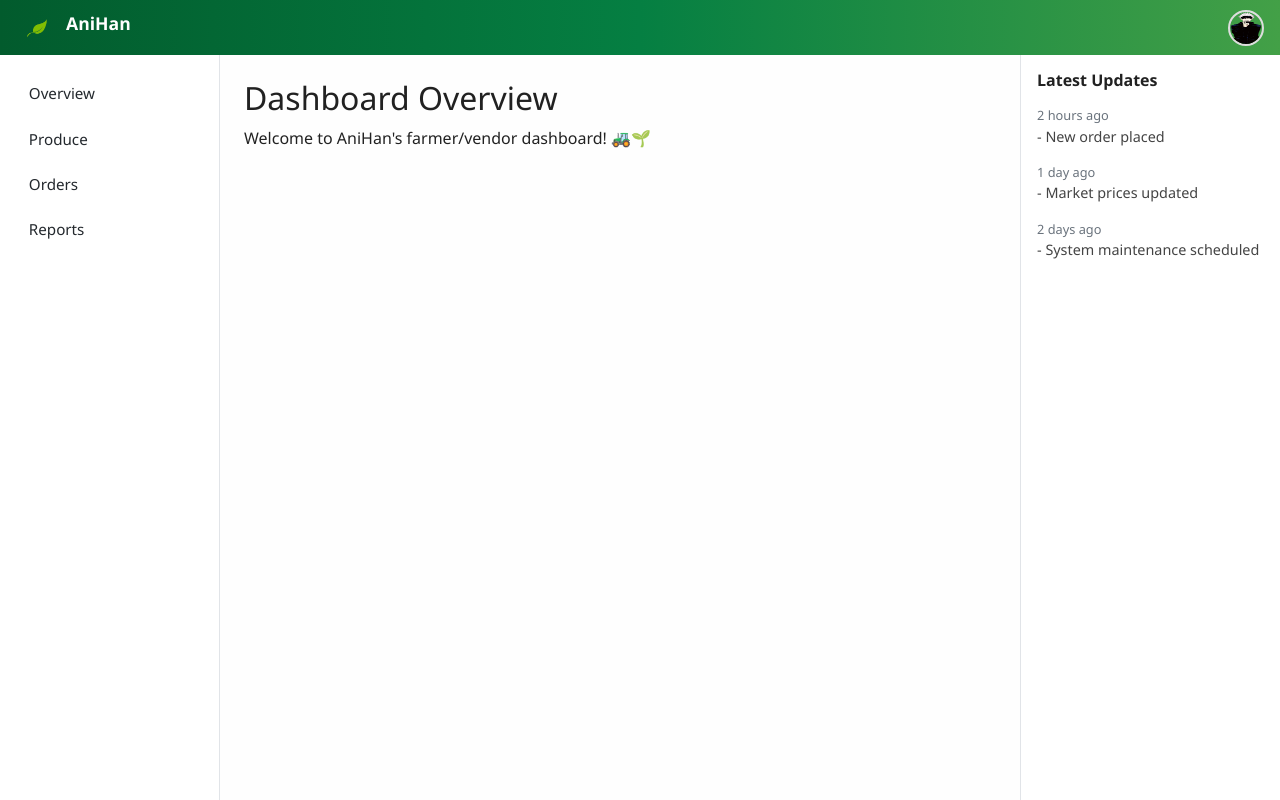
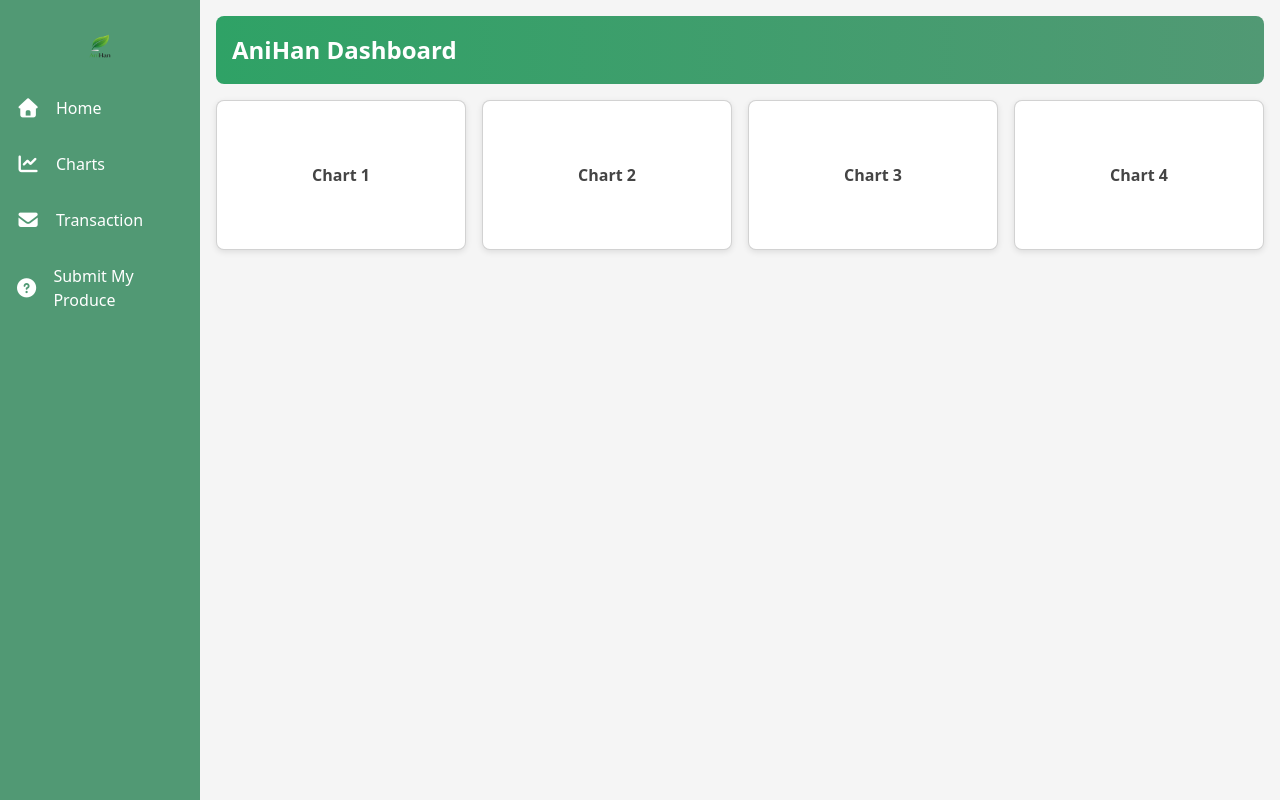
Before and after one commit to chrisverdad/AniHan, a Vue app: page /dash in a window 1280 px wide. Built offline with nearby package versions, Linux system fonts and the light colour scheme.

Commit message:
dashboard design

```diff
--- a/package.json
+++ b/package.json
@@ -14,6 +14,7 @@
     "format": "prettier --write src/"
   },
   "dependencies": {
+    "@fortawesome/fontawesome-free": "^7.0.1",
     "@vercel/speed-insights": "^1.2.0",
     "bootstrap": "^5.3.7",
     "pinia": "^3.0.3",
--- a/src/router/index.js
+++ b/src/router/index.js
@@ -8,6 +8,9 @@
 import RegisterFarmerView from '../views/RegisterFarmerView.vue'
 import RegisterPublicView from '../views/RegisterPublicView.vue'
 import RegisterAdminView from '../views/RegisterAdminView.vue'
+
+// Icons
+import '@fortawesome/fontawesome-free/css/all.min.css'
 
 const routes = [
   {
--- a/src/views/DashboardView.vue
+++ b/src/views/DashboardView.vue
@@ -1,198 +1,173 @@
 <template>
   <div class="dashboard">
-    <!-- Header -->
-    <header class="header">
-      <!-- Left: Logo -->
-      <div class="logo">
-        <img src="@/assets/images/logo.png" alt="AniHan Logo" />
-        <h1>AniHan</h1>
+    <!-- Sidebar / Top Navigation -->
+    <aside class="sidebar">
+      <img src="@/assets/images/anihan.png" alt="AniHan Logo" class="logo" />
+      <ul>
+        <li><i class="fas fa-home"></i><span>Home</span></li>
+        <li><i class="fas fa-chart-line"></i><span>Charts</span></li>
+        <li><i class="fas fa-envelope"></i><span>Transaction</span></li>
+        <li><i class="fas fa-question-circle"></i><span>Submit My Produce</span></li>
+      </ul>
+    </aside>
+
+    <!-- Main Content -->
+    <main class="main">
+      <div class="header">AniHan Dashboard</div>
+
+      <div class="cards">
+        <div class="card">Chart 1</div>
+        <div class="card">Chart 2</div>
+        <div class="card">Chart 3</div>
+        <div class="card">Chart 4</div>
       </div>
-
-      <!-- Right: Profile + Notifications -->
-      <div class="profile">
-        <i class="fas fa-bell notif"></i>
-        <img src="@/assets/images/avatar.png" alt="Profile" class="avatar" />
-      </div>
-    </header>
-
-    <!-- Main Layout -->
-    <div class="main-layout">
-      <!-- Sidebar -->
-      <aside class="sidebar">
-        <ul>
-          <li><i class="fas fa-home"></i><span>Overview</span></li>
-          <li><i class="fas fa-seedling"></i><span>Produce</span></li>
-          <li><i class="fas fa-box"></i><span>Orders</span></li>
-          <li><i class="fas fa-chart-line"></i><span>Reports</span></li>
-        </ul>
-      </aside>
-
-      <!-- Content -->
-      <main class="content">
-        <h2>Dashboard Overview</h2>
-        <p>Welcome to AniHan's farmer/vendor dashboard! 🚜🌱</p>
-      </main>
-
-      <!-- Right Panel -->
-      <aside class="right-panel">
-        <h3>Latest Updates</h3>
-        <ul>
-          <li><span>2 hours ago</span> - New order placed</li>
-          <li><span>1 day ago</span> - Market prices updated</li>
-          <li><span>2 days ago</span> - System maintenance scheduled</li>
-        </ul>
-      </aside>
-    </div>
+    </main>
   </div>
 </template>
 
 <script setup>
-// UI only
+// No logic yet, charts will be added later
 </script>
 
 <style scoped>
 .dashboard {
+  display: flex;
   height: 100vh;
-  display: flex;
-  flex-direction: column;
-  font-family: 'Segoe UI', Tahoma, Geneva, Verdana, sans-serif;
-  background: #f6f8fa;
-}
-
-/* HEADER */
-.header {
-  display: flex;
-  align-items: center;
-  justify-content: space-between;
-  background: linear-gradient(90deg, #025b2d, #057f42, #43a047);
-  color: white;
-  padding: 0.6rem 1rem;
-}
-
-.logo {
-  display: flex;
-  align-items: center;
-  gap: 0.5rem;
-}
-
-.logo img {
-  height: 28px;
-}
-
-.logo h1 {
-  font-size: 1.1rem;
-  font-weight: 600;
-}
-
-.search-bar input {
-  width: 320px;
-  padding: 0.4rem 0.6rem;
-  border-radius: 6px;
-  border: none;
-  outline: none;
-  font-size: 0.9rem;
-}
-
-.profile {
-  display: flex;
-  align-items: center;
-  gap: 0.8rem;
-}
-
-.profile .notif {
-  font-size: 1.2rem;
-  cursor: pointer;
-}
-
-.profile img {
-  height: 36px;
-  width: 36px;
-}
-
-.avatar {
-  border-radius: 50%;
-  cursor: pointer;
-  border: 2px solid #ddd;
-}
-
-/* MAIN LAYOUT */
-.main-layout {
-  flex: 1;
-  display: flex;
+  background: #f5f5f5;
   overflow: hidden;
 }
 
-/* SIDEBAR */
 .sidebar {
-  width: 220px;
-  background: #fff;
-  border-right: 1px solid #e1e4e8;
-  padding: 1rem 0;
+  width: 70px;
+  background: #519974;
+  display: flex;
+  flex-direction: column;
+  align-items: center;
+  padding: 0.5rem 0;
+  transition: width 0.3s;
+  flex-shrink: 0;
 }
-
+.sidebar:hover {
+  width: 200px;
+}
+.sidebar .logo {
+  width: 40px;
+  margin: 1rem 0;
+}
 .sidebar ul {
   list-style: none;
+  width: 100%;
   padding: 0;
   margin: 0;
 }
-
 .sidebar li {
-  padding: 0.7rem 1rem;
-  cursor: pointer;
-  color: #24292e;
+  padding: 1rem;
+  color: white;
   display: flex;
   align-items: center;
-  gap: 0.8rem;
-  font-size: 0.95rem;
-  border-radius: 6px;
-  transition: background 0.2s;
+  cursor: pointer;
+  transition: background 0.3s;
+}
+.sidebar li:hover {
+  background: #038a44;
+}
+.sidebar i {
+  margin-right: 1rem;
+  font-size: 1.2rem;
+}
+.sidebar span {
+  display: none;
+}
+.sidebar:hover span {
+  display: inline;
 }
 
-.sidebar li:hover {
-  background: #f3f4f6;
+/* Main content */
+.main {
+  flex: 1;
+  display: flex;
+  flex-direction: column;
+  overflow-y: auto;
+  padding: 1rem;
 }
 
-.sidebar li i {
-  font-size: 18px;
+.header {
+  background: linear-gradient(90deg, #2fa266, #519974);
+  color: white;
+  padding: 1rem;
+  border-radius: 8px;
+  margin-bottom: 1rem;
+  font-size: 1.5rem;
+  font-weight: bold;
 }
 
-/* CONTENT */
-.content {
-  flex: 1;
-  padding: 1.5rem;
-  background: #fefefe;
-  overflow-y: auto;
+/* Cards */
+.cards {
+  display: grid;
+  grid-template-columns: repeat(auto-fit, minmax(250px, 1fr));
+  gap: 1rem;
 }
-
-/* RIGHT PANEL */
-.right-panel {
-  width: 260px;
-  background: #fff;
-  border-left: 1px solid #e1e4e8;
+.card {
+  background: white;
   padding: 1rem;
-  font-size: 0.9rem;
-}
-
-.right-panel h3 {
-  margin-bottom: 1rem;
-  font-size: 1rem;
-  font-weight: 600;
-}
-
-.right-panel ul {
-  list-style: none;
-  padding: 0;
-  margin: 0;
-}
-
-.right-panel li {
-  margin-bottom: 1rem;
+  border-radius: 8px;
+  box-shadow: 0 2px 6px rgba(0, 0, 0, 0.1);
+  min-height: 150px;
+  display: flex;
+  align-items: center;
+  justify-content: center;
+  font-weight: bold;
   color: #444;
 }
 
-.right-panel li span {
-  color: #6a737d;
-  font-size: 0.8rem;
-  display: block;
+/* ===== Mobile Styles ===== */
+@media (max-width: 768px) {
+  .dashboard {
+    flex-direction: column;
+  }
+
+  /* Sidebar becomes top nav */
+  .sidebar {
+    flex-direction: row;
+    width: 100%;
+    height: 60px;
+    justify-content: space-around;
+    padding: 0 0.5rem;
+  }
+
+  .sidebar:hover {
+    width: 100%;
+  }
+
+  .sidebar .logo {
+    display: none;
+  }
+
+  .sidebar ul {
+    display: flex;
+    justify-content: space-around;
+    width: 100%;
+  }
+
+  .sidebar li {
+    padding: 0.5rem;
+    flex-direction: column;
+    font-size: 0.8rem;
+  }
+
+  .sidebar i {
+    margin: 0;
+    font-size: 1.5rem;
+  }
+
+  .sidebar span {
+    display: none !important; /* icons only */
+  }
+
+  .main {
+    flex: 1;
+    overflow-y: auto;
+    padding: 0.5rem;
+  }
 }
 </style>
```
Also changed, not shown: 1 other file (tests, documents, lock files or other folders).
